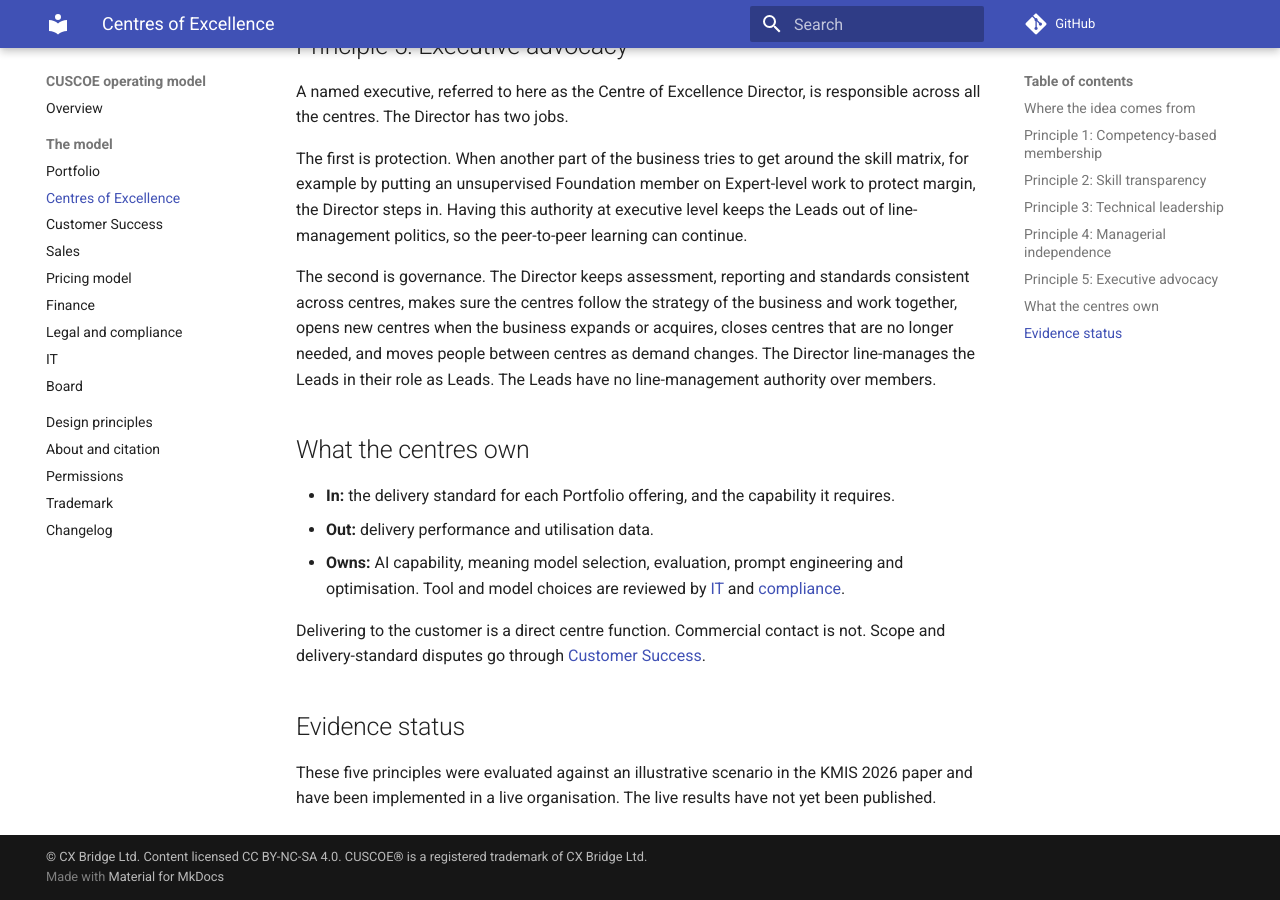
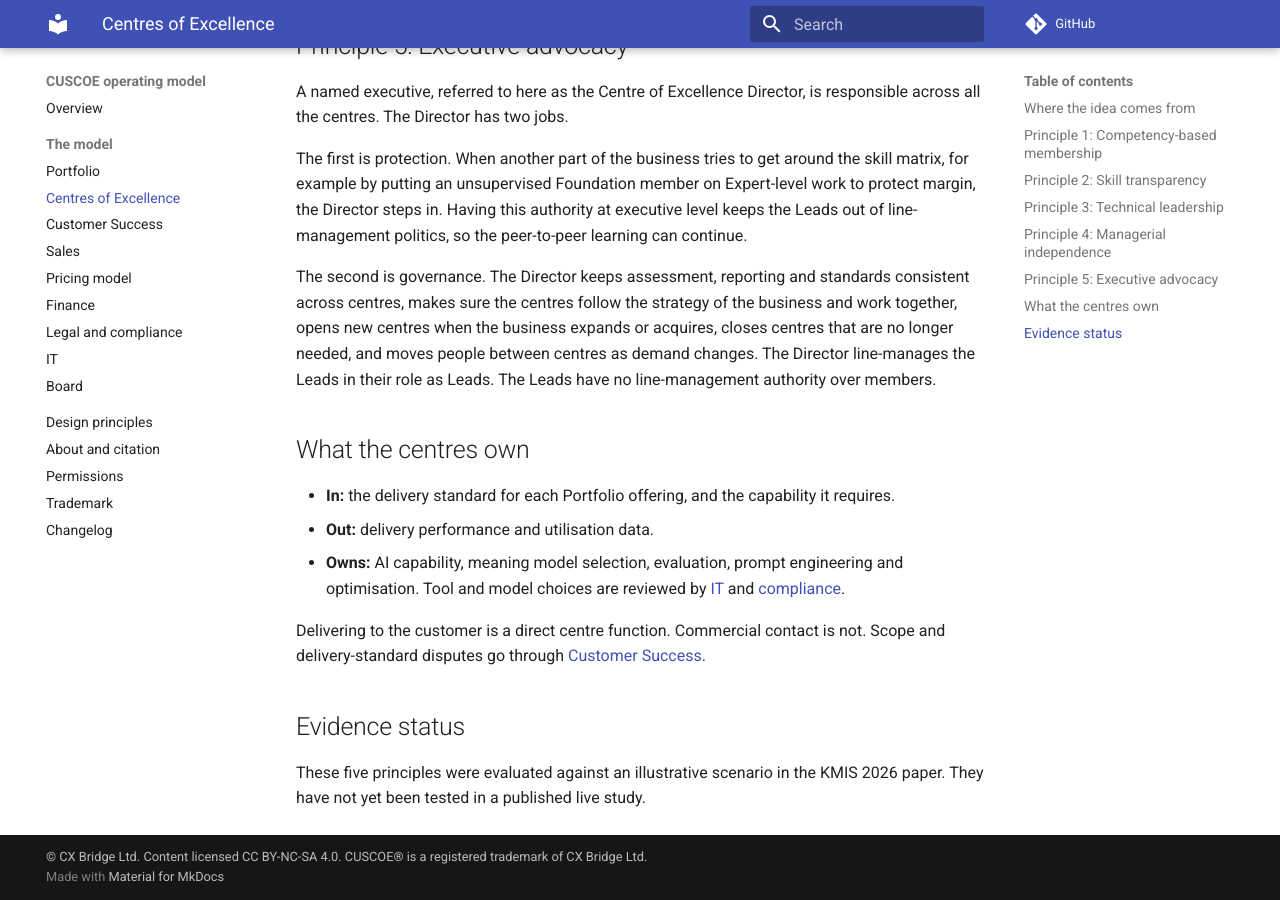
Before and after one commit to damian-cxbridge/cuscoe, an MkDocs documentation site: the page built from docs/centres-of-excellence.md, in a window 1280 px wide and 900 px high, scrolled down 2335 px. Built offline with MkDocs 1.6.1 and Material for MkDocs 9.7.7, drawn with Linux system fonts in a browser that asks for light colours; comment, search, counter and statistics services are not loaded.

Commit message:
Update evidence status for five principles
Clarified the status of the five principles regarding their evaluation and testing in a live study.

```diff
--- a/docs/centres-of-excellence.md
+++ b/docs/centres-of-excellence.md
@@ -60,4 +60,4 @@ Delivering to the customer is a direct centre function. Commercial contact is no
 
 ## Evidence status
 
-These five principles were evaluated against an illustrative scenario in the KMIS 2026 paper and have been implemented in a live organisation. The live results have not yet been published.
+These five principles were evaluated against an illustrative scenario in the KMIS 2026 paper. They have not yet been tested in a published live study.
```
